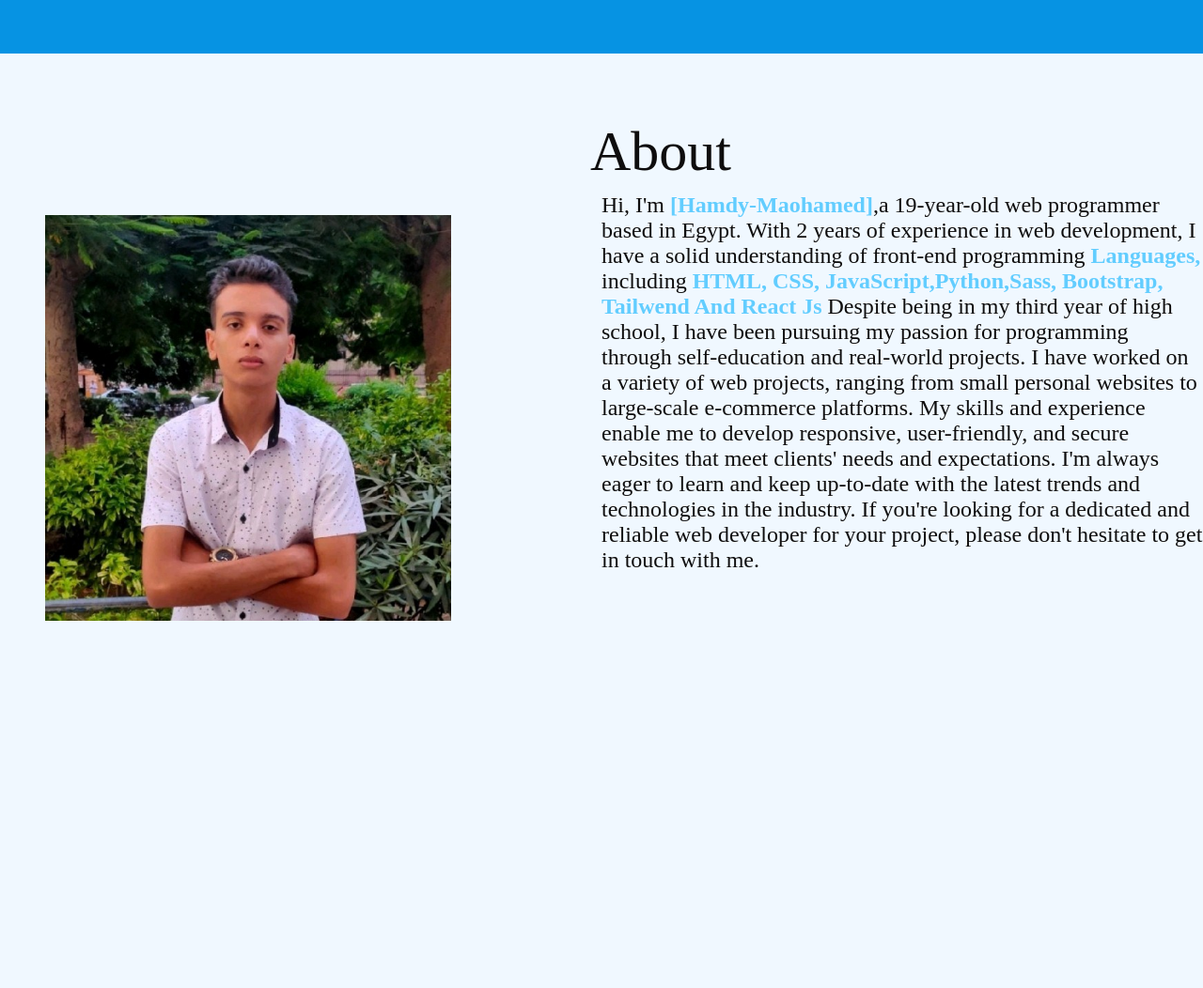
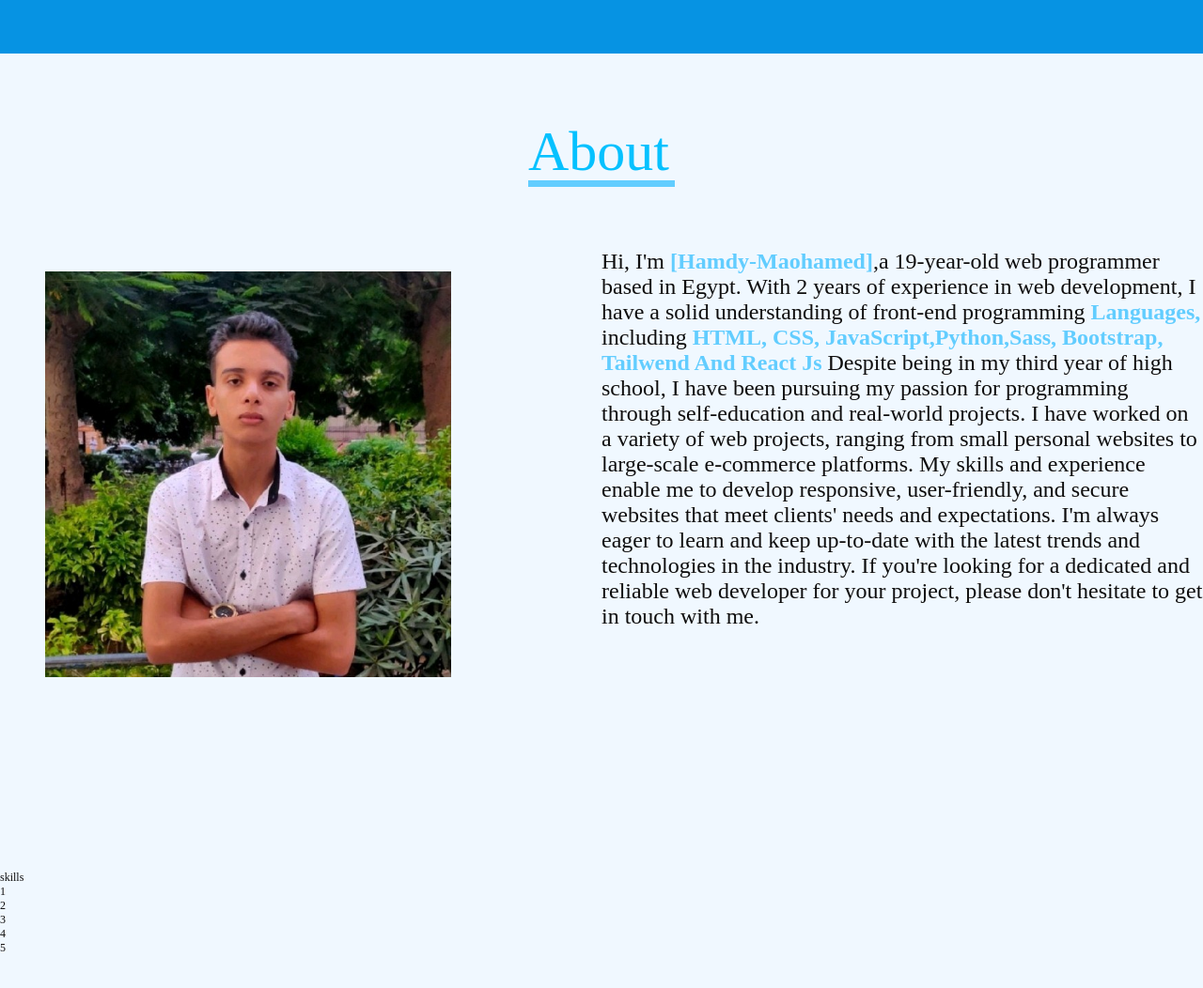
Before and after one commit to Hamdy-Mohamed/Portfolio, a plain HTML site: page index.html in a window 1280 px wide. Shown: the part 880-1932 px from the top of the page at 94% size. Before the commit the page ends 1807 px from the top, so only its background shows below. Drawn offline with Linux system fonts and the light colour scheme.

Commit message:
Add files via upload

```diff
--- a/index.html
+++ b/index.html
@@ -28,7 +28,7 @@
               <h2>hamdy-mohamed</h2>
               <h3>Front-end developer</h3>
             </div>
-            <img src="src/imgs/linkedin_profile.jpg" alt="profile picture" />
+            <img src="src/imgs/twitter.port.jpg" alt="profile picture" />
             <div class="animate">Contact</div>
           </div>
           <svg
@@ -140,6 +140,18 @@
             </p>
           </div>
         </section>
+        <section>
+          <div class="skills">skills
+
+          </div>
+          <div class="All_skills">
+            <div>1</div>
+            <div>2</div>
+            <div>3</div>
+            <div>4</div>
+            <div>5</div>
+          </div>
+        </section>
 
 
 
--- a/src/css/style.css
+++ b/src/css/style.css
@@ -191,13 +191,37 @@ section .animate:hover{
 
 /* about */
 .about{
-  height: 1rem;
-  width:2rem;
+  height: 6rem;
+  width: 13rem;
   margin: 5.5rem auto;
   font-size: 5rem;
   text-transform: capitalize;
+  color: var(--title_color);
+  position: relative;
+
 }
-
+.about::before{
+  content: "";
+  position: absolute;
+  bottom: 0;
+  width: 100%;
+  height: 7px;
+  background: var(--color_Text);
+}
+.about:hover::before{
+  animation: about 2s infinite;
+}
+@keyframes about {
+  0%{
+    width: 100%;
+  }
+  50%{
+    width: 50%;
+  }
+  100%{
+    width: 100%;
+  }
+}
 .All_about{
   position: relative;
   display: grid;
@@ -213,6 +237,58 @@ section .animate:hover{
     width: 100%;
     font-size: 2rem;
 }
+
+
+
+
+
+
+
+
+
+
+
+
+
+
+
+
+
+
+
+
+
+
+
+
+
+
+
+
+
+
+
+
+
+
+
+
+
+
+
+
+
+
+
+
+
+
+
+
+
+
+
+
 
 @media (min-width:320px) and (max-width:374px) {
   html{
```
Also changed, not shown: src/imgs/twitter.port.jpg (added).
